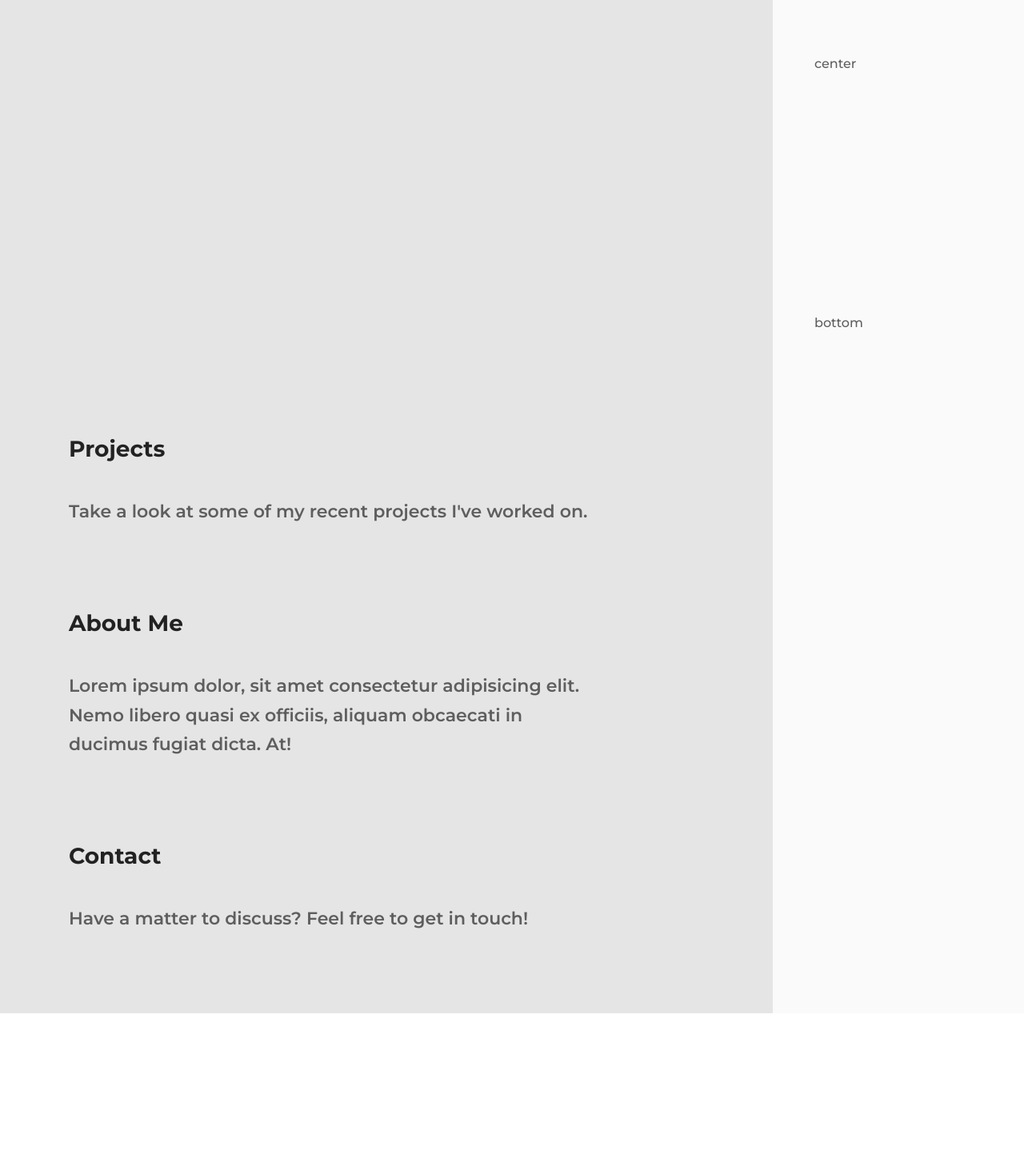
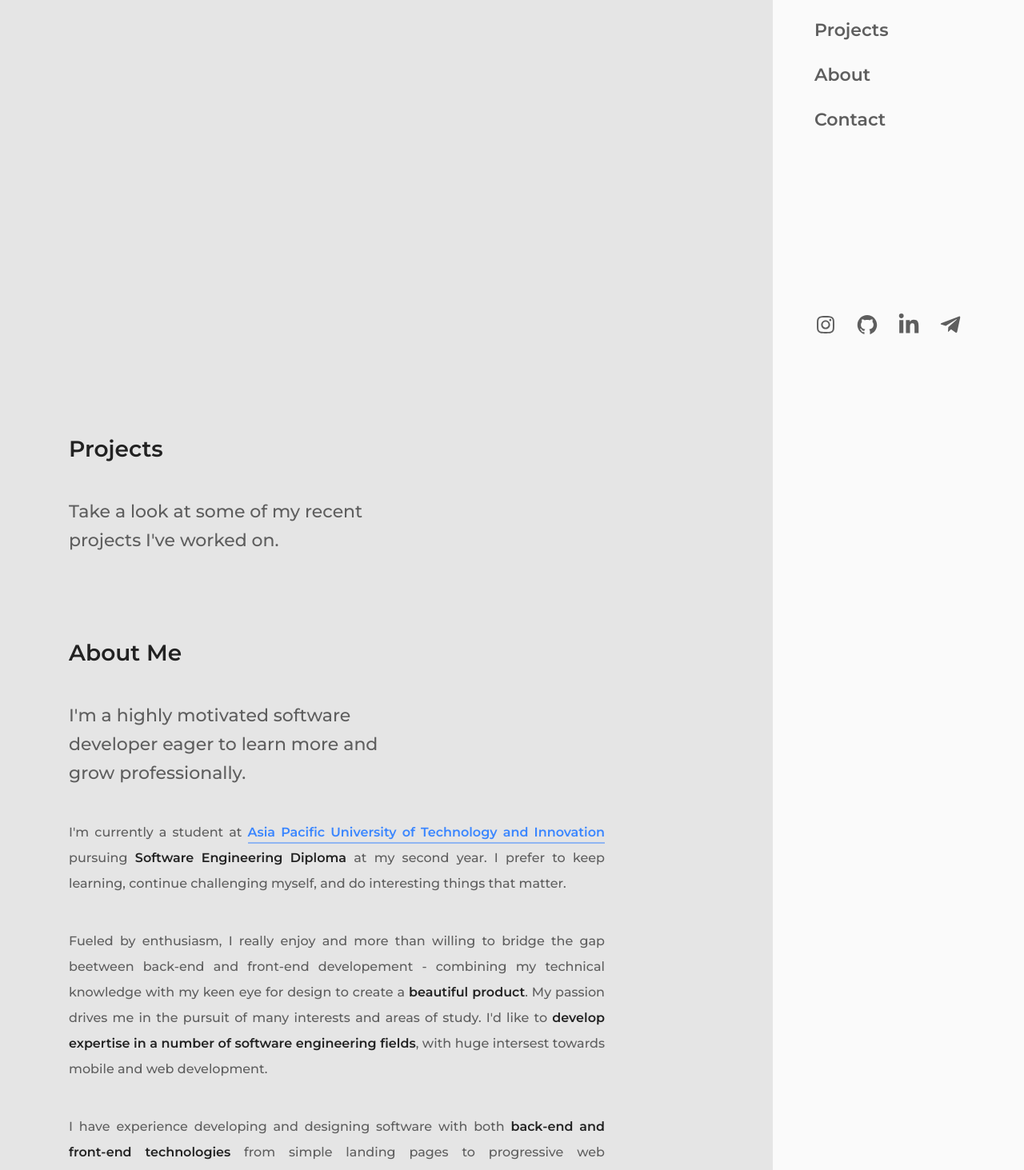
Before and after one commit to pvlvstepan/portfolio-v1, a React (Create React App) app: page / in a window 1280 px wide. Shown: the part 320-1783 px from the top of the page at 80% size. Before the commit the page ends 1587 px from the top, so only its background shows below. Built offline with nearby package versions, Linux system fonts and the light colour scheme.

Commit message:
Sidebar, Section and TextElement development

```diff
--- a/package.json
+++ b/package.json
@@ -9,6 +9,7 @@
     "@testing-library/jest-dom": "^5.12.0",
     "@testing-library/react": "^11.2.6",
     "@testing-library/user-event": "^12.8.3",
+    "focus-visible": "^5.2.0",
     "framer-motion": "^4.1.11",
     "hamburger-react": "^2.4.1",
     "react": "^17.0.2",
--- a/src/App.js
+++ b/src/App.js
@@ -4,7 +4,7 @@ import SectionContact from './components/SectionContact';
 import SectionHome from './components/SectionHome';
 import SectionProjects from './components/SectionProjects';
 import SideNav from './components/SideNav';
-import { SectionTitle, SectionDescription, SectionParagraph } from './components/TextElements';
+import 'focus-visible/dist/focus-visible';
 
 function App() {
 
--- a/src/components/SectionAbout/index.js
+++ b/src/components/SectionAbout/index.js
@@ -1,12 +1,24 @@
 import { Box } from '@chakra-ui/layout';
 import React from 'react';
-import { SectionDescription, SectionTitle } from '../TextElements';
+import { ParagraphLink, SectionDescription, SectionParagraph, SectionTitle } from '../TextElements';
 
 const SectionAbout = () => {
     return (
-        <Box as='section' className='section'>
+        <Box as='section' className='section' id='about'>
             <SectionTitle text='About Me' />
-            <SectionDescription text="Lorem ipsum dolor, sit amet consectetur adipisicing elit. Nemo libero quasi ex officiis, aliquam obcaecati in ducimus fugiat dicta. At!" />
+            <SectionDescription text="I'm a highly motivated software developer eager to learn more and grow professionally." />
+            <SectionParagraph text={
+                <>I'm currently a student at <ParagraphLink text='Asia Pacific University of Technology and Innovation' to='https://new.apu.edu.my/about-apu'/> pursuing <span>Software Engineering Diploma</span> at my second year. I prefer to keep learning, continue challenging myself, and do interesting things that matter.</>
+            } />
+            <SectionParagraph text={
+                <>Fueled by enthusiasm, I really enjoy and more than willing to bridge the gap beetween back-end and front-end developement - combining my technical knowledge with my keen eye for design to create a <span>beautiful product</span>. My passion drives me in the pursuit of many interests and areas of study. I'd like to <span>develop expertise in a number of software engineering fields</span>, with huge intersest towards mobile and web development.</>
+            } />
+            <SectionParagraph text={
+                <>I have experience developing and designing software with both <span>back-end and front-end technologies</span>  from simple landing pages to progressive web applications. I strive to create software that not only functions <span>efficiently</span>, but also provides <span>intuitive</span>, <span>pixel-perfect</span> user experiences.</>
+            } />
+            <SectionParagraph text={
+                <>And while I do spend most of my time learing and building new things, sometimes I can be seen roaming around over the snowy hills of <ParagraphLink text='Russia' to=''/> or city jungles of <ParagraphLink text='Kuala Lumpur' to=''/>, when I'm not if front of a computer screen.</>
+            } />
         </Box>
     );
 };
--- a/src/components/SectionContact/index.js
+++ b/src/components/SectionContact/index.js
@@ -4,7 +4,7 @@ import { SectionDescription, SectionTitle } from '../TextElements';
 
 const SectionContact = () => {
     return (
-        <Box as='section' className='section'>
+        <Box as='section' className='section' id='contact'>
             <SectionTitle text='Contact' />
             <SectionDescription text="Have a matter to discuss? Feel free to get in touch!" />
         </Box>
--- a/src/components/SectionHome/index.js
+++ b/src/components/SectionHome/index.js
@@ -1,10 +1,9 @@
 import { Box } from '@chakra-ui/layout';
 import React from 'react';
-import { SectionDescription, SectionTitle } from '../TextElements';
 
 const SectionHome = () => {
     return (
-        <Box as='section' className='section' h='100vh'>
+        <Box as='section' className='section' h='100vh' id='home'>
 
         </Box>
     );
--- a/src/components/SectionProjects/index.js
+++ b/src/components/SectionProjects/index.js
@@ -4,7 +4,7 @@ import { SectionDescription, SectionTitle } from '../TextElements';
 
 const SectionProjects = () => {
     return (
-        <Box as='section' className='section'>
+        <Box as='section' className='section' id='projects'>
             <SectionTitle text='Projects' />
             <SectionDescription text="Take a look at some of my recent projects I've worked on." />
         </Box>
--- /dev/null
+++ b/src/components/SideNav/NavLink/index.js
@@ -0,0 +1,66 @@
+import { Link } from '@chakra-ui/layout';
+import React from 'react';
+import { Link as ScrollLink } from 'react-scroll';
+
+const NavLink = ({ text, to, type, offset }) => {
+
+    let scrollLinkProps = {};
+
+    if (type === 'title' || type === 'menuLink') {
+        scrollLinkProps = {
+            as: ScrollLink,
+            className: 'scrollLink',
+            to: to,
+            spy: type === 'menuLink' && true,
+            smooth: true,
+            duration: 1000,
+            offset: offset,
+            activeClass: 'active',
+            pos: 'relative',
+            _after: {
+                transition: '.25s ease-in-out',
+                pos: 'absolute',
+                content: '""',
+                height: '2px',
+                bottom: '2px',
+                width: '0',
+                left: '0',
+                bg: 'accent',
+                borderRaduis: '1px'
+            },
+            sx: {
+                '&.active': {
+                    color: 'accent'
+                },
+                '&.active:after': {
+                    width: '100%',
+                },
+                '&.active:hover:after': {
+                    bg: 'rgba(58, 134, 255, 0.5)',
+                    width: '0',
+                },
+            }
+        };
+    }
+
+    return (
+        <Link
+            href={to}
+            isExternal={type === 'socialLink' ? true : false}
+            fontSize={type !== 'menuLink' ? '28px' : '22px'}
+            color={type === 'title' ? 'accent' : ''}
+            fontWeight='semibold'
+            textDecor='none !important'
+            whiteSpace='nowrap'
+            transition='.25s ease-in-out'
+            width='min'
+            _hover={{
+                color: 'accent'
+            }}
+            {...scrollLinkProps}>
+            {text}
+        </Link>
+    );
+};
+
+export default NavLink;
--- a/src/components/SideNav/index.js
+++ b/src/components/SideNav/index.js
@@ -1,5 +1,8 @@
-import { Flex } from '@chakra-ui/layout';
+import { Flex, HStack, VStack } from '@chakra-ui/layout';
+import { AiOutlineInstagram, AiFillGithub } from 'react-icons/ai';
+import { FaLinkedinIn, FaTelegramPlane } from 'react-icons/fa';
 import React from 'react';
+import NavLink from './NavLink';
 
 const SideNav = () => {
     return (
@@ -15,9 +18,18 @@ const SideNav = () => {
             direction='column'
             alignItems='left'
             justifyContent='space-between'>
-            <h1>top</h1>
-            <h1>center</h1>
-            <h1>bottom</h1>
+            <NavLink text='Stepan Pavlov' to='home' type='title' />
+            <VStack spacing={3} align='left'>
+                <NavLink text='Projects' to='projects' type='menuLink' />
+                <NavLink text='About' to='about' type='menuLink' />
+                <NavLink text='Contact' to='contact' type='menuLink' />
+            </VStack>
+            <HStack spacing={6}>
+                <NavLink text={<AiOutlineInstagram />} to='https://instagram.com/glyxs_' type='socialLink' />
+                <NavLink text={<AiFillGithub />} to='https://github.com/pvlvstepan' type='socialLink' />
+                <NavLink text={<FaLinkedinIn />} to='' type='socialLink' />
+                <NavLink text={<FaTelegramPlane />} to='https://t.me/glyxs' type='socialLink' />
+            </HStack>
         </Flex>
     );
 };
--- a/src/components/TextElements/index.js
+++ b/src/components/TextElements/index.js
@@ -1,5 +1,5 @@
 import { useColorModeValue } from '@chakra-ui/color-mode';
-import { Heading, Text } from '@chakra-ui/layout';
+import { Heading, Text, Link } from '@chakra-ui/react';
 import React from 'react';
 
 export const SectionTitle = ({ text }) => {
@@ -10,7 +10,7 @@ export const SectionTitle = ({ text }) => {
         <Heading
             as='h1'
             color={color}
-            fontWeight='bold'
+            fontWeight='semibold'
             fontSize='28px'
             lineHeight='150%'
             mb='40px'>
@@ -23,8 +23,8 @@ export const SectionDescription = ({ text }) => {
     return (
         <Heading
             as='h2'
-            fontWeight='semibold'
-            maxW={{ xs: 'full', lg: '670' }}
+            fontWeight='medium'
+            maxW={{ xs: 'full', lg: '400' }}
             fontSize='22px'
             lineHeight='1.65'
             mb='40px'>
@@ -34,13 +34,45 @@ export const SectionDescription = ({ text }) => {
 };
 
 export const SectionParagraph = ({ text }) => {
+
+    const color = useColorModeValue('light.primary', 'dark.primary');
+
     return (
         <Text
             textAlign='justify'
             fontWeight='medium'
             maxW={{ xs: 'full', lg: '670' }}
-            mb='40px'>
+            mb='40px'
+            sx={{
+                '& span': {
+                    fontWeight: 'semibold',
+                    color: color
+                }
+            }}
+            _last={{
+                mb: '0'
+            }}>
             {text}
         </Text>
     );
 };
+
+export const ParagraphLink = ({ text, to }) => {
+    return (
+        <Link
+            isExternal={true}
+            href={to}
+            fontWeight='semibold'
+            color='accent'
+            textDecor='none !important'
+            pb='3px'
+            borderBottom='2px solid'
+            borderColor='rgba(58, 134, 255, 0.5)'
+            transition='.25s ease-in-out'
+            _hover={{
+                borderColor: 'accent'
+            }}>
+            {text}
+        </Link>
+    );
+};
--- a/src/theme/styles.js
+++ b/src/theme/styles.js
@@ -20,7 +20,7 @@ const styles = {
             },
             '.chakra-switch.checked .chakra-switch__track': {
                 bg: 'accent'
-            }
+            },
         }
     )
 
```
Also changed, not shown: 1 other file (tests, documents, lock files or other folders).
